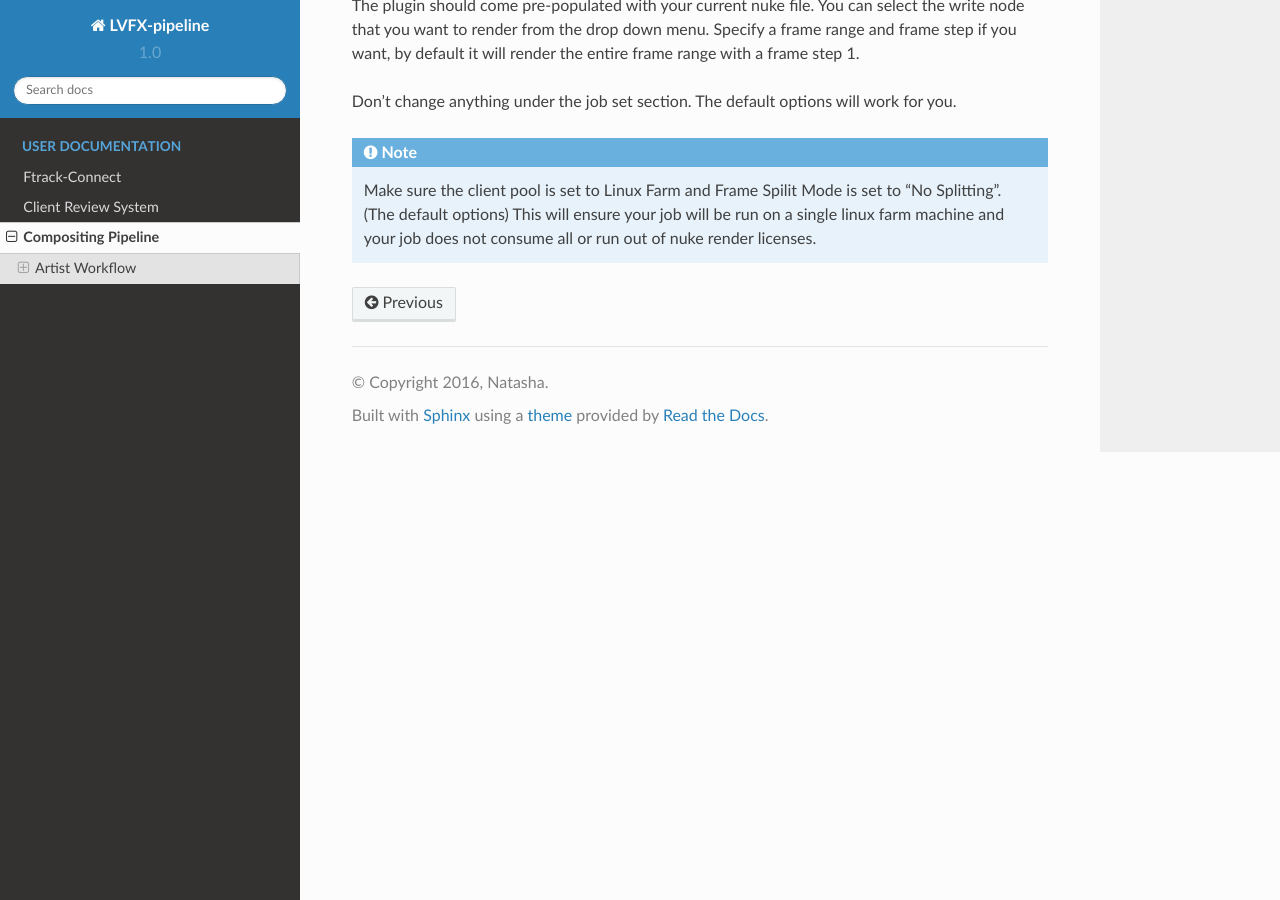
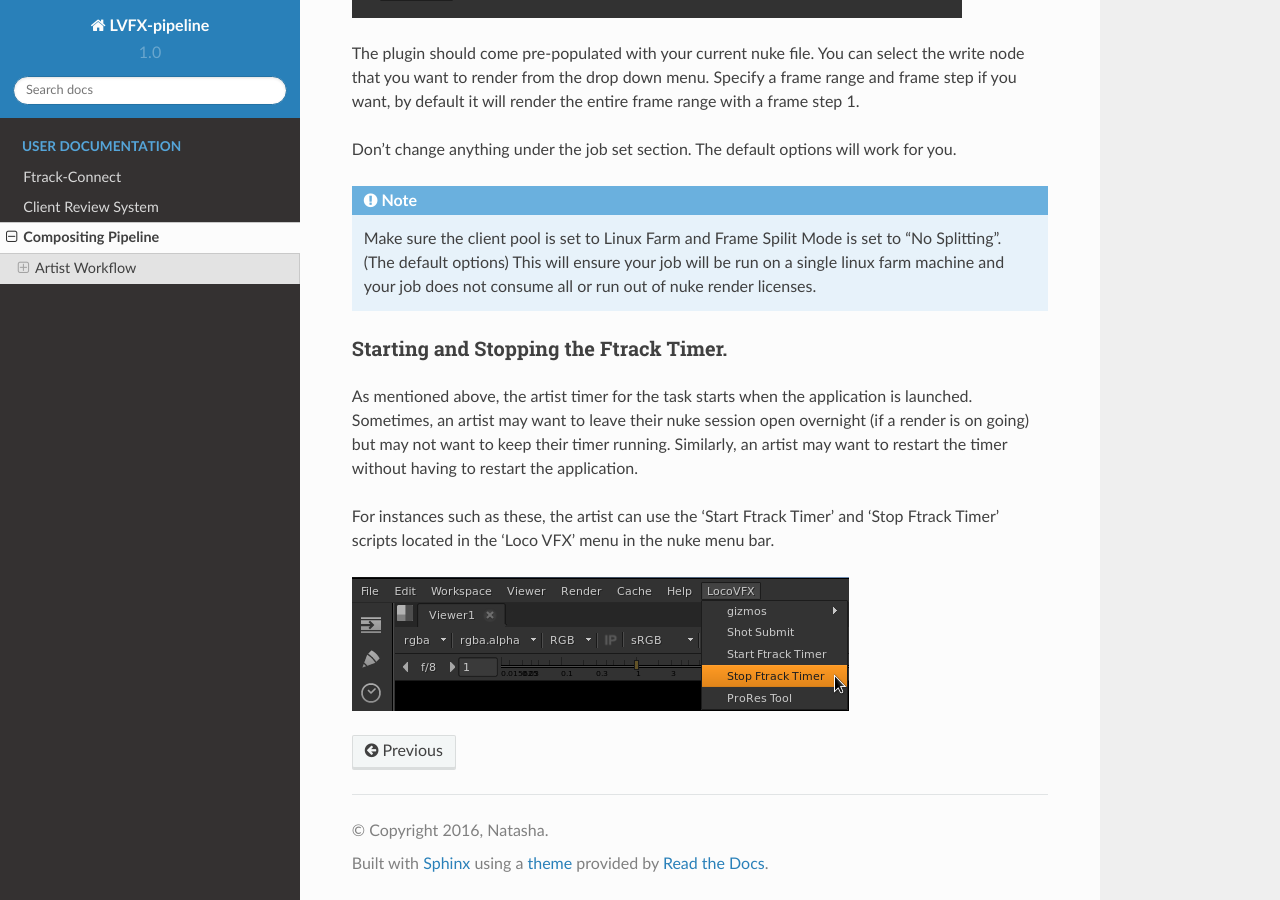
Before and after one commit to afrocircus/LVFX-pipeline, a Sphinx documentation site: the page built from docs/comp-pipeline.rst, in a window 1280 px wide and 900 px high, scrolled down 5152 px. Built offline with Sphinx 7.4.7 and the Read the Docs theme 2.0.0, drawn with Linux system fonts in a browser that asks for light colours; some of the changed text lies outside the part shown.

Commit message:
comp timer update

```diff
--- a/docs/comp-pipeline.rst
+++ b/docs/comp-pipeline.rst
@@ -20,6 +20,8 @@
 artist spends on the task.
 
 .. image:: /img/ftrack-timer.png
+
+The timer stops when the application is closed.
 
 
 Nuke File Location
@@ -116,3 +118,17 @@
 .. note:: Make sure the client pool is set to Linux Farm and Frame Spilit Mode is set to "No Splitting".
           (The default options) This will ensure your job will be run on a single linux farm machine and
           your job does not consume all or run out of nuke render licenses.
+
+
+Starting and Stopping the Ftrack Timer.
+---------------------------------------
+
+As mentioned above, the artist timer for the task starts when the application is launched.
+Sometimes, an artist may want to leave their nuke session open overnight (if a render is on going) but
+may not want to keep their timer running. Similarly, an artist may want to restart the timer without
+having to restart the application.
+
+For instances such as these, the artist can use the 'Start Ftrack Timer' and 'Stop Ftrack Timer' scripts
+located in the 'Loco VFX' menu in the nuke menu bar.
+
+.. image:: /img/nuke-start-stop-timer.png
```
Also changed, not shown: docs/img/nuke-start-stop-timer.png (added).
